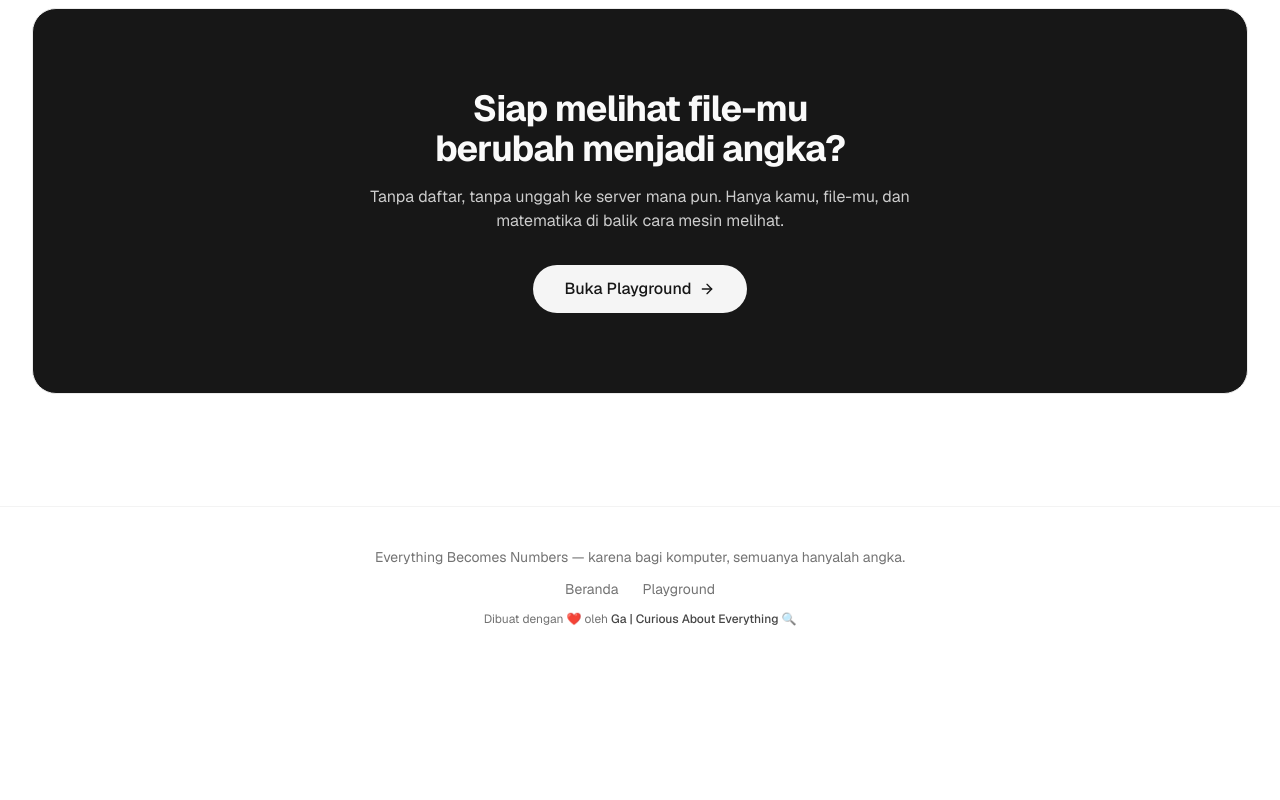
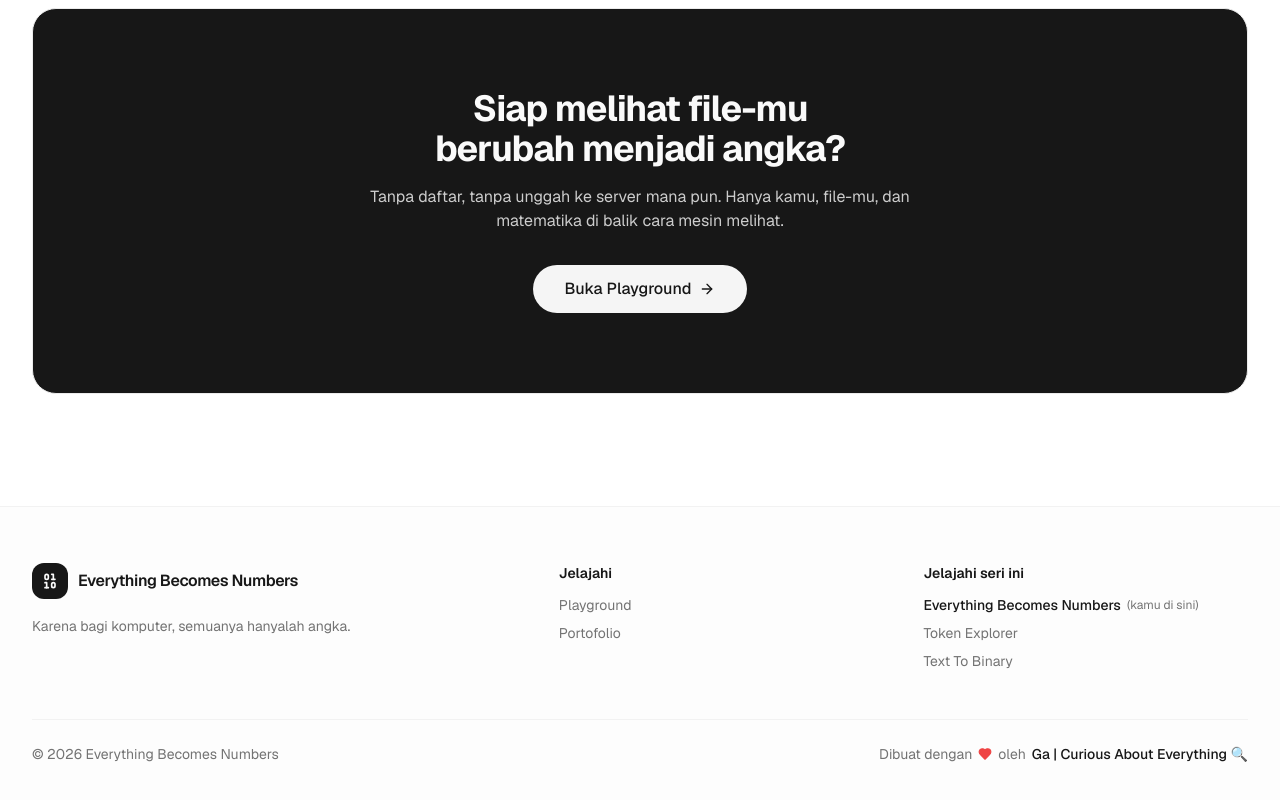
Before and after one commit to m45argaeth/EBN, a Next.js app: page / in a window 1280 px wide. Shown: the part 2073-2873 px from the top of the page. Before the commit the page ends 2740 px from the top, so only its background shows below. Built offline with nearby package versions, Linux system fonts and the light colour scheme.

Commit message:
Unify site footer from shared template (series cross-links + portfolio)

```diff
--- a/components/site-footer.tsx
+++ b/components/site-footer.tsx
@@ -1,37 +1,105 @@
 "use client"
 
 import Link from "next/link"
+import { Heart } from "lucide-react"
 
 import { useI18n } from "@/lib/i18n"
+import { SITE, SERIES, PORTFOLIO, AUTHOR, UI } from "@/lib/site-config"
 
 export function SiteFooter() {
-  const { t } = useI18n()
+	const { locale } = useI18n()
+	const ui = UI[locale]
+	const Icon = SITE.icon
+	const year = new Date().getFullYear()
+
 	return (
-    <footer className="border-t border-border/60">
-      <div className="container flex flex-col items-center gap-3 py-10 text-center text-sm text-muted-foreground">
-        <p>{t.footer.tagline}</p>
-        <div className="flex items-center gap-6">
-          <Link href="/" className="transition-colors hover:text-foreground">
-            {t.footer.home}
+		<footer className="border-t border-border/60 bg-muted/20">
+			<div className="container py-14">
+				<div className="grid gap-10 md:grid-cols-[1.5fr_1fr_1fr]">
+					<div className="space-y-4">
+						<Link href="/" className="flex items-center gap-2.5">
+							<span className="flex h-9 w-9 items-center justify-center rounded-xl bg-primary text-primary-foreground">
+								<Icon className="h-5 w-5" />
+							</span>
+							<span className="text-base font-semibold tracking-tight">
+								{SITE.name}
+							</span>
 						</Link>
-          <Link
-            href="/playground"
-            className="transition-colors hover:text-foreground"
+						<p className="max-w-sm text-sm leading-relaxed text-muted-foreground">
+							{SITE.tagline[locale]}
+						</p>
+					</div>
+
+					<div className="space-y-3">
+						<h3 className="text-sm font-semibold">{ui.exploreHeading}</h3>
+						<ul className="space-y-2 text-sm text-muted-foreground">
+							<li>
+								<Link href="/playground" className="hover:text-foreground">
+									{ui.playground}
+								</Link>
+							</li>
+							<li>
+								<a
+									href={PORTFOLIO.url}
+									target="_blank"
+									rel="noreferrer"
+									className="hover:text-foreground"
 								>
-            {t.footer.playground}
-          </Link>
+									{ui.portfolio}
+								</a>
+							</li>
+						</ul>
 					</div>
-        <p className="text-xs">
-          {t.footer.madeWith}{" "}
+
+					<div className="space-y-3">
+						<h3 className="text-sm font-semibold">{ui.seriesHeading}</h3>
+						<ul className="space-y-2 text-sm text-muted-foreground">
+							{SERIES.map((item) => {
+								const current = item.id === SITE.id
+								return (
+									<li key={item.id}>
+										{current ? (
+											<span className="flex flex-wrap items-center gap-1.5 font-medium text-foreground">
+												{item.name}
+												<span className="text-xs font-normal text-muted-foreground">
+													({ui.current})
+												</span>
+											</span>
+										) : (
 											<a
-            href="https://x.com/sinigajelasin"
+												href={item.url}
 												target="_blank"
-            rel="noopener noreferrer"
-            className="font-medium text-foreground/80 transition-colors hover:text-foreground"
+												rel="noreferrer"
+												className="hover:text-foreground"
 											>
-            Ga | Curious About Everything 🔍
+												{item.name}
+											</a>
+										)}
+									</li>
+								)
+							})}
+						</ul>
+					</div>
+				</div>
+
+				<div className="mt-12 flex flex-col items-center justify-between gap-4 border-t border-border/60 pt-6 text-sm text-muted-foreground sm:flex-row">
+					<p>
+						© {year} {SITE.name}
+					</p>
+					<p className="flex flex-wrap items-center justify-center gap-x-1.5 gap-y-1 sm:justify-end">
+						<span>{ui.madeWith}</span>
+						<Heart className="h-3.5 w-3.5 fill-current text-red-500" />
+						<span>{ui.by}</span>
+						<a
+							href={AUTHOR.url}
+							target="_blank"
+							rel="noreferrer"
+							className="font-medium text-foreground hover:underline"
+						>
+							{AUTHOR.name}
 						</a>
 					</p>
+				</div>
 			</div>
 		</footer>
 	)
```
Lines whose indentation alone changed are shown as unchanged.
